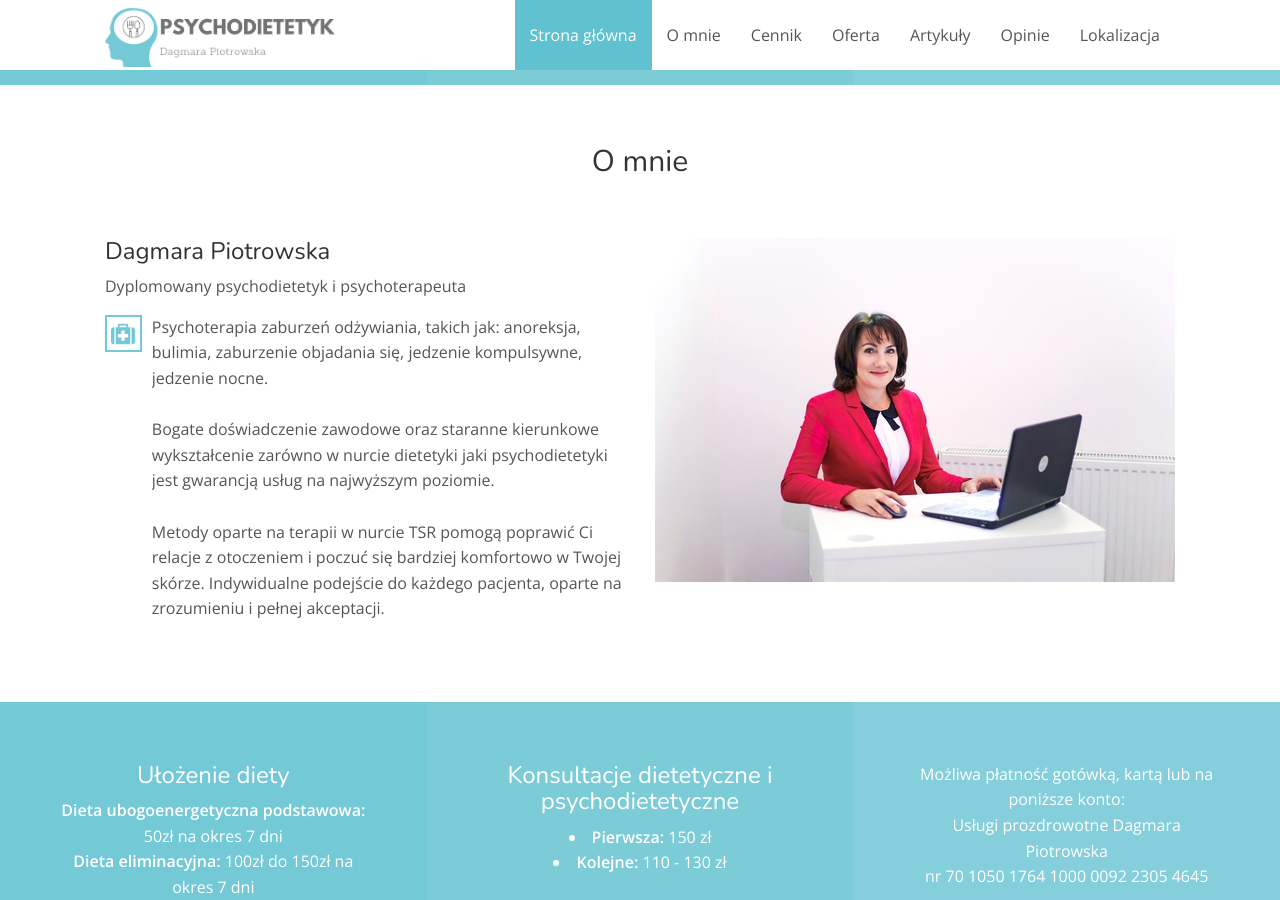
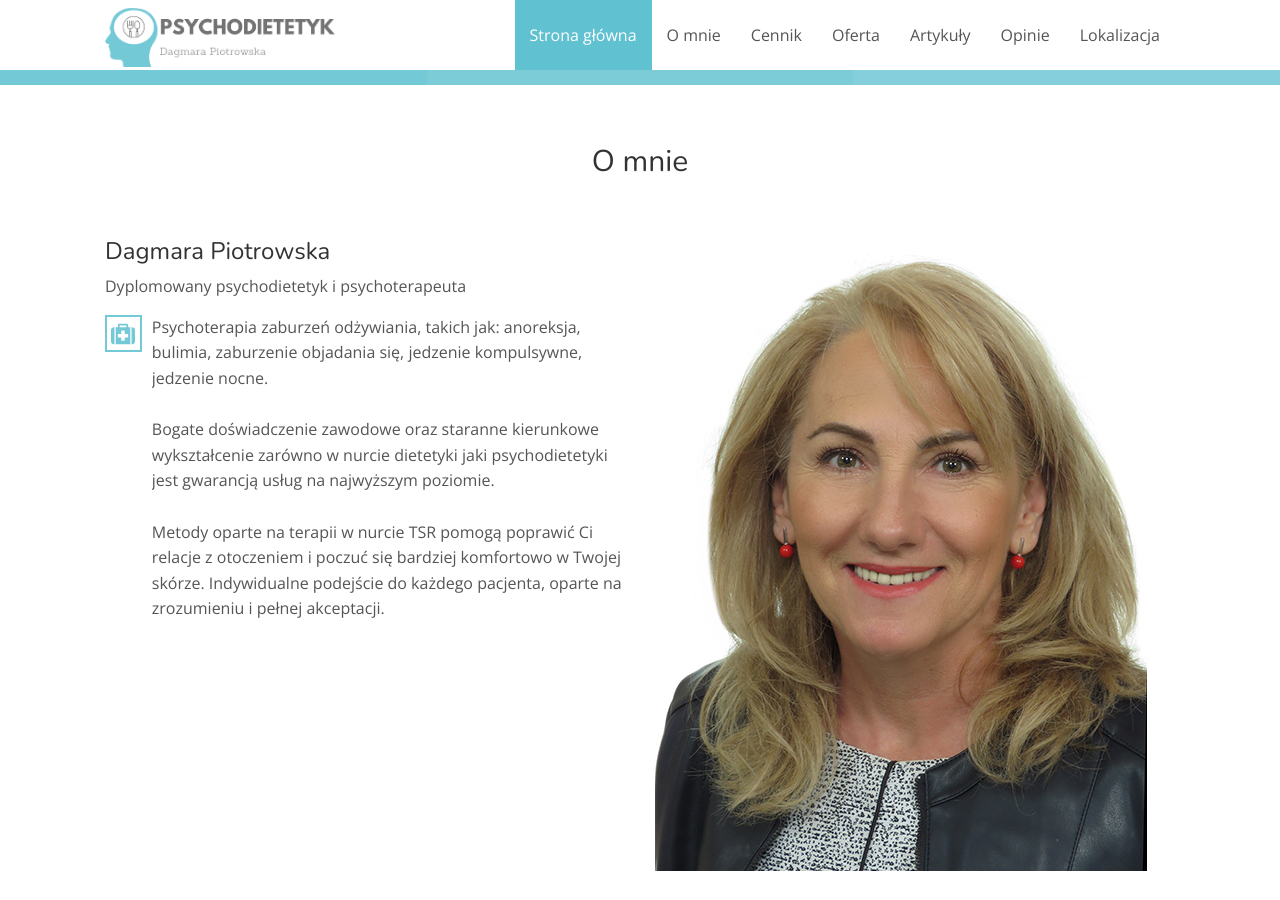
Before and after one commit to dagmarap/dagmarap.github.io, a Jekyll site: the page built from index.html, in a window 1280 px wide and 900 px high, scrolled down 678 px. Built offline with Jekyll 4.4.1, drawn with Linux system fonts in a browser that asks for light colours; nearby versions of some CDN libraries.

Commit message:
change about me image

```diff
--- a/index.html
+++ b/index.html
@@ -95,7 +95,7 @@ meta:
 
             </div>
             <div class="col-sm-6">
-                <img src="img/tn_omnie.jpg" alt="Dagmara Piotrowska">
+                <img src="img/about_img.jpg" alt="Dagmara Piotrowska">
             </div>
         </div>
     </div>
```
